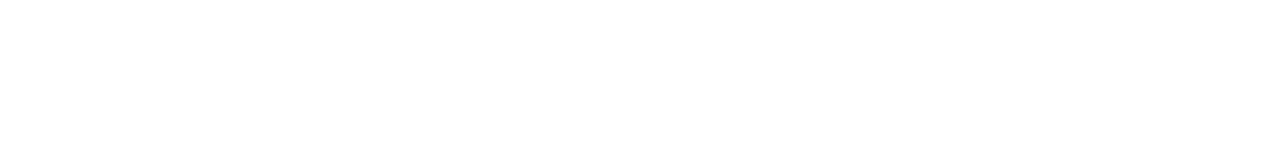
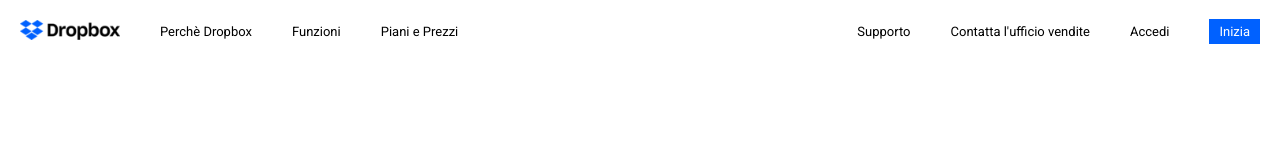
Before and after one commit to broyettore/htmlcss-dropbox, a plain HTML site: page index.html in a window 1280 px wide. Drawn offline with Linux system fonts and the light colour scheme.

Commit message:
header navigation done

```diff
--- a/assets/css/style.css
+++ b/assets/css/style.css
@@ -13,21 +13,68 @@ html {
     scroll-behavior: smooth;
 }
 
-
+body {
+    color: black;
+}
 
 /*************** REUSABLE CLASSES *****************
 *****************************************************/
 
+.row {
+    display: flex;
+}
 
+a {
+    text-decoration: none;
+    font-size: 1.3rem;
+     color: black;
+}
 
+a:hover {
+    cursor: pointer;
+}
+
+ul li {
+    list-style-type: none;
+}
+
+.primary {
+    background-color: #0061ff;
+    color: #fff;
+    font-size: 1.3rem;
+}
 
 
 
 
 /*************** HEADER *****************/
 
+header {
+    justify-content: space-between;
+    align-items: center;
+    position: fixed;
+    top: 0;
+    left: 0;
+    right: 0;
+}
 
+header .nav-left ul {
+    align-items: center;
+}
 
+header .nav-left ul li,
+header .nav-right ul li {
+    padding: 10px;
+    margin: 10px;
+}
+
+.nav-left ul li a .drop-logo {
+    width: 100px;
+}
+
+.nav-right ul li .nav-btn {
+    padding: 5px 10px;
+}
 
 /*************** MAIN *****************/
 
--- a/index.html
+++ b/index.html
@@ -16,7 +16,42 @@
 <body>
 
     <!-- header  -->
-    <header></header>
+    <header class="row">
+        <nav class="nav-left">
+            <ul class="row">
+                <li>
+                    <a href="#">
+                        <img src="assets/images/logo-small.png" alt="dropbox logo" class="drop-logo">
+                    </a>
+                </li>
+                <li>
+                    <a href="#">Perchè Dropbox</a>
+                </li>
+                <li>
+                    <a href="#">Funzioni</a>
+                </li>
+                <li>
+                    <a href="#">Piani e Prezzi</a>
+                </li>
+            </ul>
+        </nav>
+        <nav class="nav-right">
+            <ul class="row">
+                <li>
+                    <a href="#">Supporto</a>
+                </li>
+                <li>
+                    <a href="#">Contatta l'ufficio vendite</a>
+                </li>
+                <li>
+                    <a href="#">Accedi</a>
+                </li>
+                <li>
+                    <a href="#" class="nav-btn primary">Inizia</a>
+                </li>
+            </ul>
+        </nav>
+    </header>
     <!-- /header  -->
 
     <!-- main  -->
```
